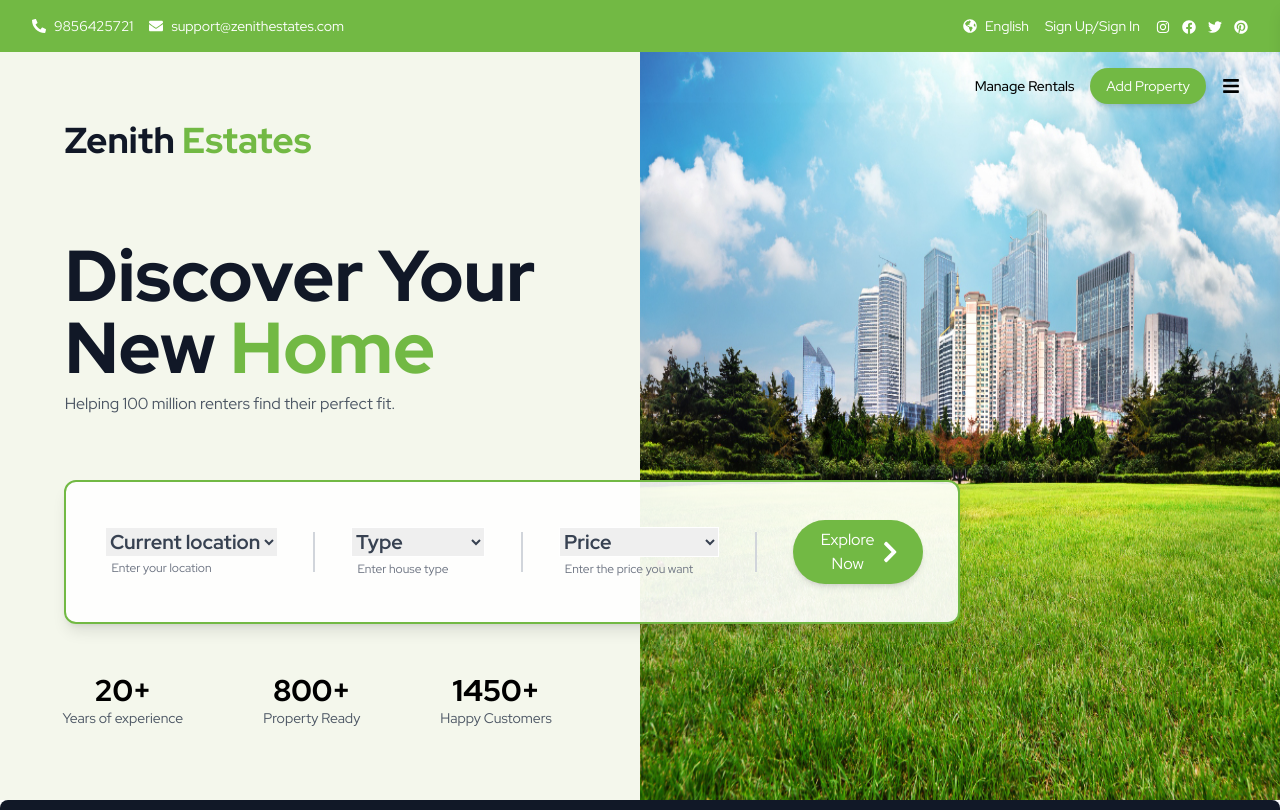
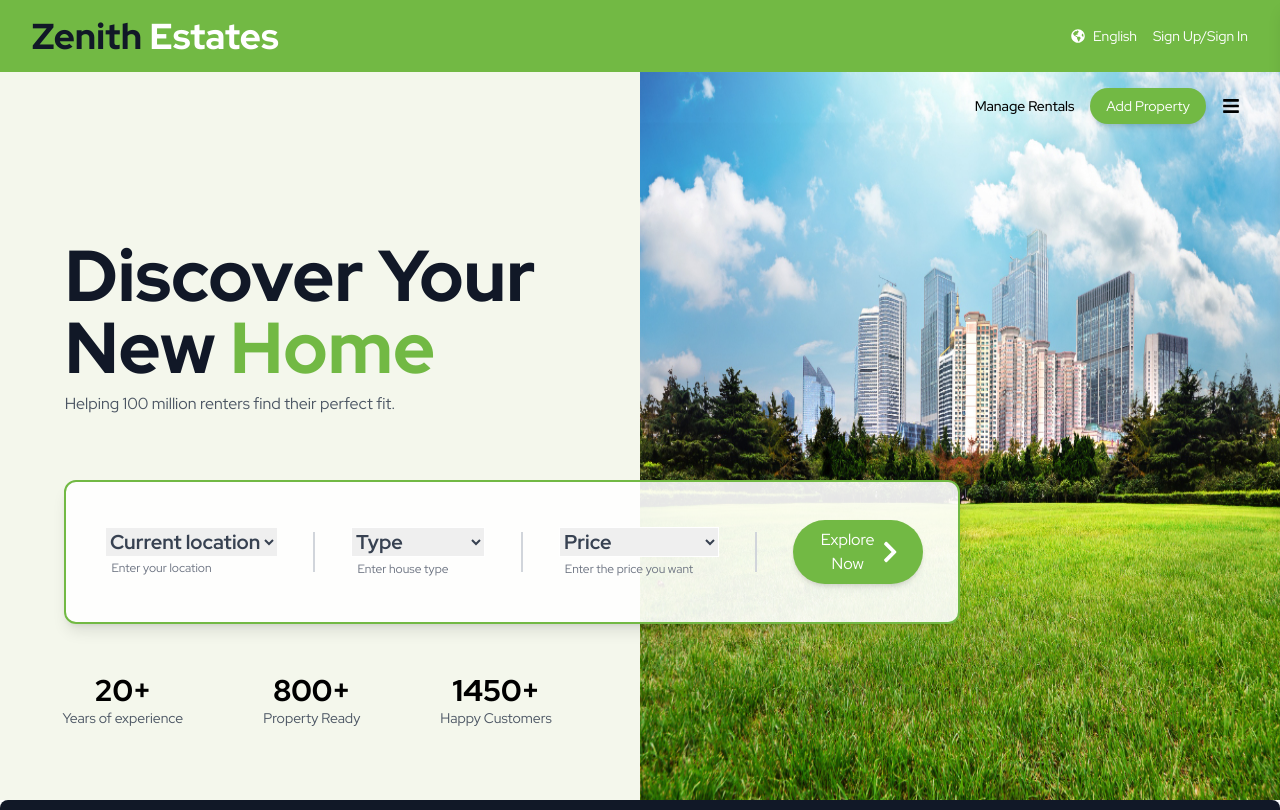
Before and after one commit to Pronttera/real-estate-website, a React (Vite) app: page / in a window 1280 px wide. Shown: the top 810 px of the page. Built offline with nearby package versions, Linux system fonts and the light colour scheme.

Commit message:
Fixed the navbar: removed social icons,contact and email, shifted the zenith states in navbar

```diff
--- a/src/pages/Home/HeroSection.jsx
+++ b/src/pages/Home/HeroSection.jsx
@@ -21,14 +21,9 @@ const HeroSection = () => {
       {/* 🌟 Top Bar */}
       <div className="bg-[#72B944] text-white flex flex-wrap justify-between items-center w-full text-xs md:text-sm p-2 md:p-4">
         <div className="flex flex-wrap justify-center md:justify-start space-x-4 px-4">
-          <span className="flex items-center">
-            <FaPhone className="mr-2 transform rotate-90" />
-            9856425721
-          </span>
-          <span className="flex items-center">
-            <FaEnvelope className="mr-2" />
-            support@zenithestates.com
-          </span>
+        <div className="text-3xl md:text-4xl font-extrabold text-gray-900 ">
+          Zenith <span className="text-white">Estates</span>
+          </div>
         </div>
         <div className="flex flex-wrap justify-center md:justify-end space-x-4 px-4">
           <a href="#" className="flex items-center hover:underline">
@@ -36,12 +31,6 @@ const HeroSection = () => {
             English
           </a>
           <a href="#" className="hover:underline">Sign Up/Sign In</a>
-          <div className="flex space-x-3 mt-1">
-            <a href="https://www.instagram.com"><FaInstagram /></a>
-            <a href="https://www.facebook.com"><FaFacebook /></a>
-            <a href="https://www.twitter.com"><FaTwitter /></a>
-            <a href="https://www.pinterest.com"><FaPinterest /></a>
-          </div>
         </div>
       </div>
 
@@ -50,9 +39,6 @@ const HeroSection = () => {
         {/* Left Section */}
         <div className="flex flex-col justify-center bg-[#f4f7ec] w-full md:w-1/2 p-4 md:pt-0 md:pb-20 text-center md:text-left">
         <div className="md:relative md:top-[-20%] md:left-[8%]">
-          <div className="text-3xl md:text-4xl font-extrabold text-gray-900 ">
-          Zenith <span className="text-[#72B944]">Estates</span>
-          </div>
           <h1 className="text-5xl md:text-7xl font-extrabold text-gray-900 leading-tight mt-20">
             Discover Your <br />
             New <span className="text-[#72B944]">Home</span>
```
